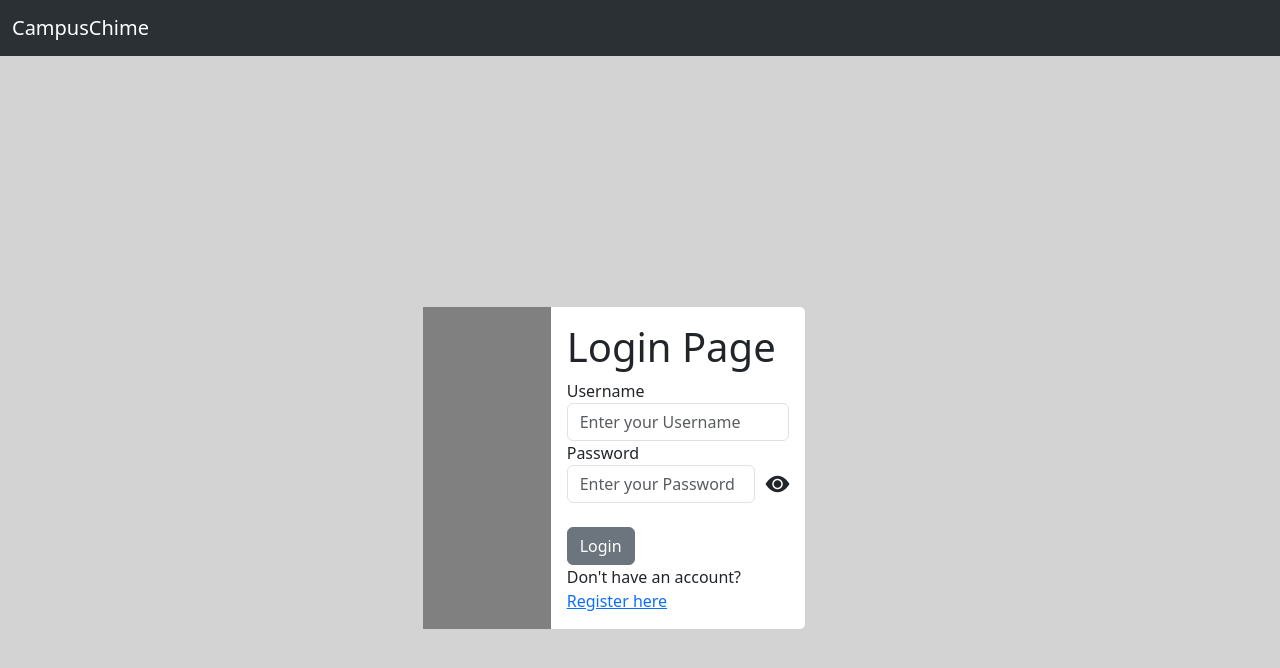
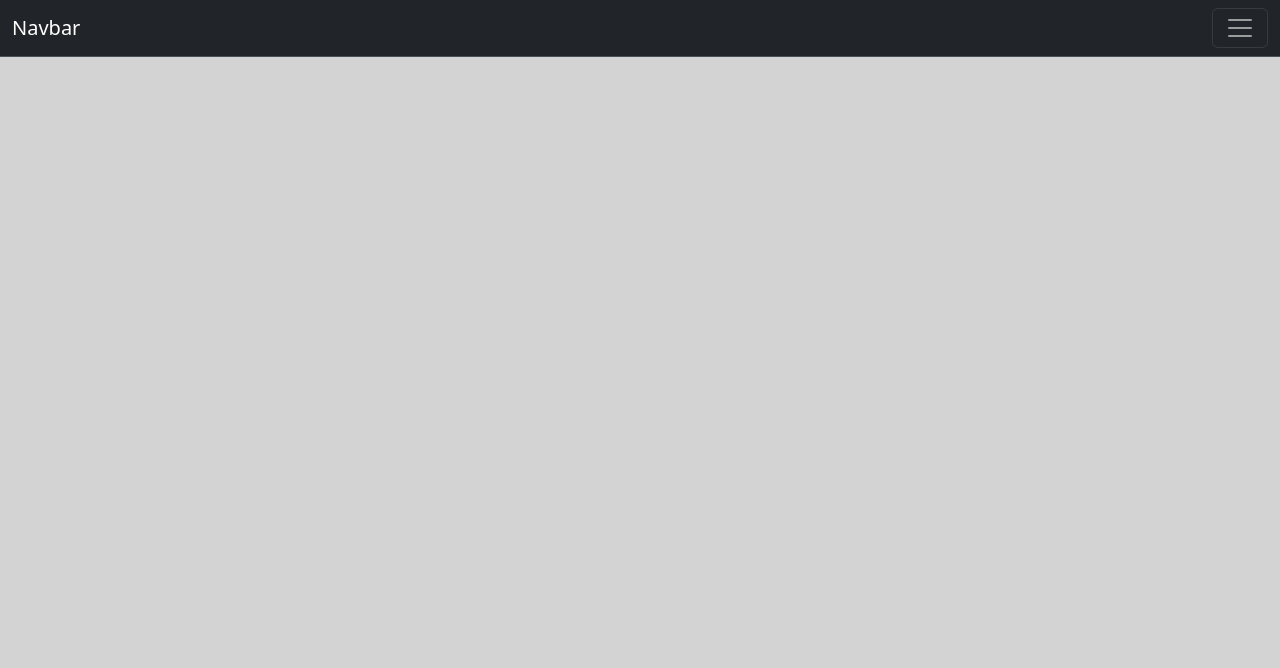
Before and after one commit to L2GS-19101360/CampusChime, a React (Vite) app: page / in a window 1280 px wide. Shown: the top 668 px of the page. Built offline with nearby package versions, Linux system fonts and the light colour scheme.

Commit message:
Fixed App.jsx

```diff
--- a/src/main.jsx
+++ b/src/main.jsx
@@ -14,7 +14,7 @@ import 'bootstrap-icons/font/bootstrap-icons.css';
 ReactDOM.createRoot(document.getElementById('root')).render(
   <div>
     <Router>
-      <Route exact path='/' component={LoginPage} />
+      <Route exact path='/' component={App} />
       <Route path='/loginPage' component={LoginPage} />
       <Route path='/registerPage' component={RegisterPage} />
       <Route path='/homePage' component={HomePage} />
```
